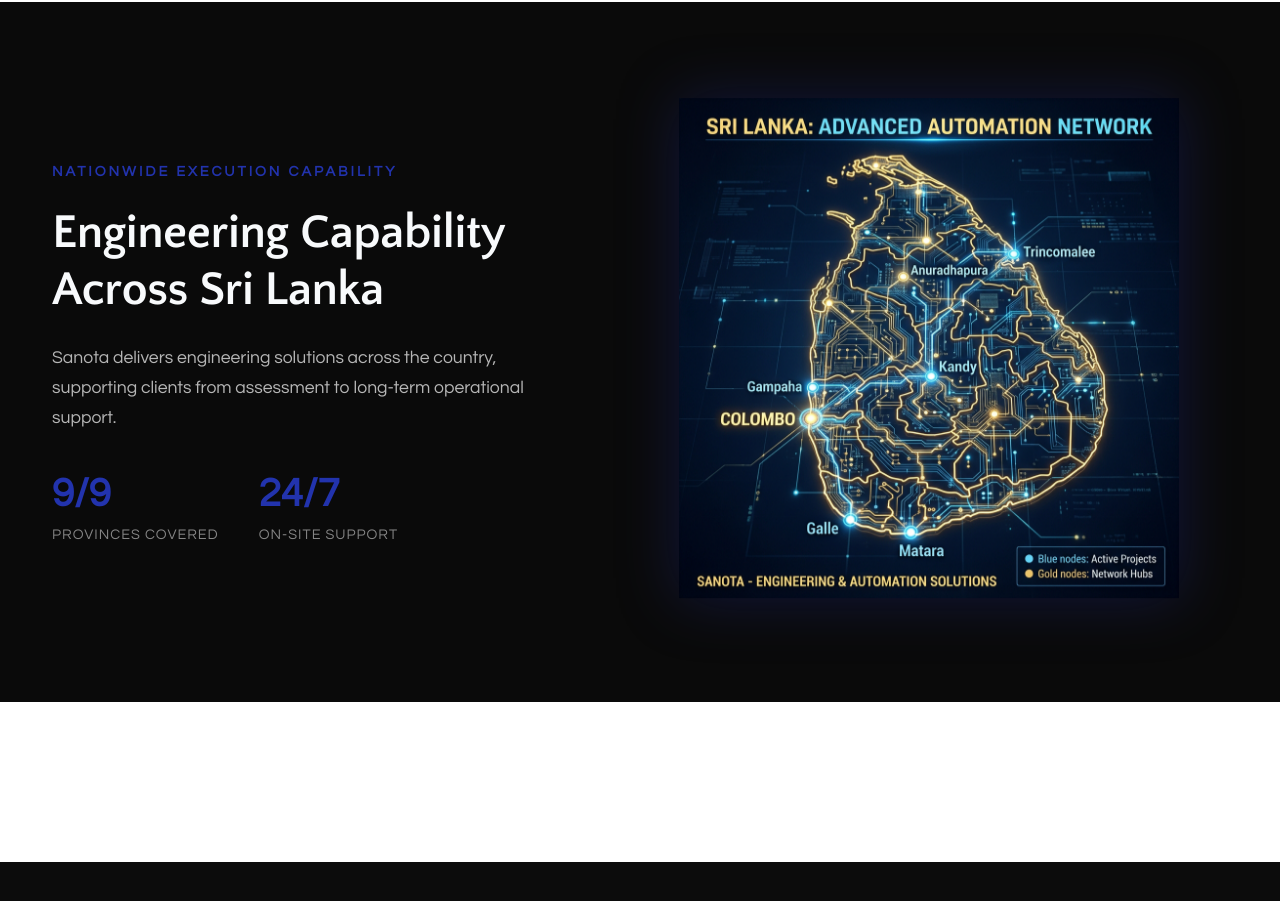
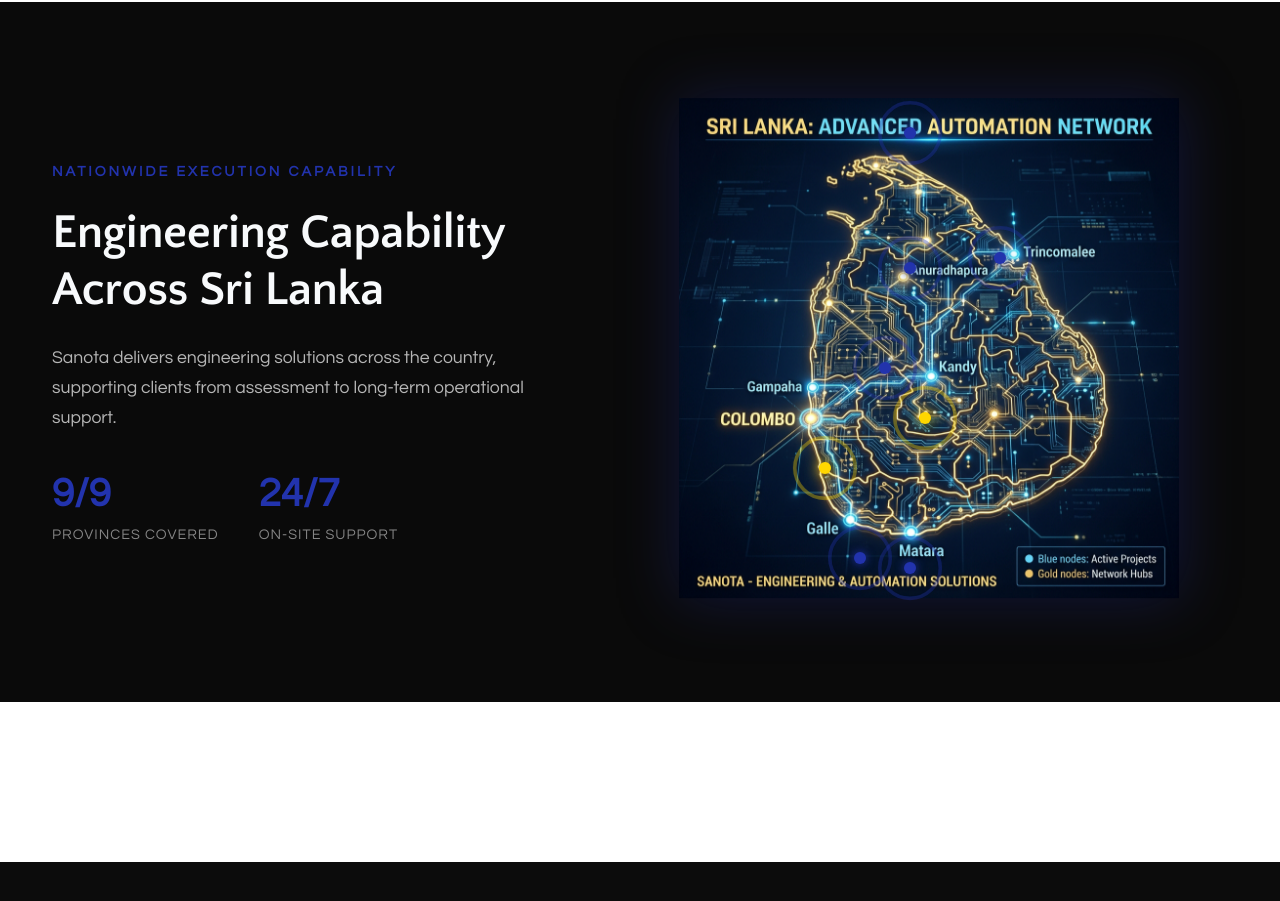
Before and after one commit to Knoweb/sanota-site, a React (Vite) app: page / in a window 1280 px wide. Shown: the part 8720-9621 px from the top of the page. Built offline with nearby package versions, Linux system fonts and the light colour scheme.

Commit message:
Animate Nationwide Coverage Map with pulsing city nodes

```diff
--- a/src/pages/Home/Home.css
+++ b/src/pages/Home/Home.css
@@ -2219,3 +2219,62 @@
         font-size: 2.5rem;
     }
 }
+
+/* Map Pulse Animations */
+.map-pulse {
+    position: absolute;
+    width: 12px;
+    height: 12px;
+    background-color: #2233AD;
+    border-radius: 50%;
+    z-index: 5;
+    box-shadow: 0 0 10px #2233AD;
+}
+
+.map-pulse::before {
+    content: '';
+    position: absolute;
+    top: -100%;
+    left: -100%;
+    right: -100%;
+    bottom: -100%;
+    border-radius: 50%;
+    border: 2px solid #2233AD;
+    animation: pulseNode 2s ease-out infinite;
+}
+
+.map-pulse::after {
+    content: attr(data-city);
+    position: absolute;
+    top: -20px;
+    left: 50%;
+    transform: translateX(-50%);
+    color: #ffffff;
+    font-size: 0.6rem;
+    font-weight: 700;
+    white-space: nowrap;
+    opacity: 0;
+    transition: opacity 0.3s ease;
+}
+
+.map-pulse:hover::after {
+    opacity: 1;
+}
+
+@keyframes pulseNode {
+    0% { transform: scale(0.5); opacity: 1; }
+    100% { transform: scale(2.5); opacity: 0; }
+}
+
+/* Specific Positions */
+.p-jaffna { top: 5%; left: 45%; }
+.p-anuradhapura { top: 32%; left: 45%; }
+.p-trinco { top: 30%; left: 63%; }
+.p-kuranegala { top: 52%; left: 40%; }
+.p-kandy { top: 62%; left: 48%; }
+.p-colombo { top: 72%; left: 28%; }
+.p-galle { top: 90%; left: 35%; }
+.p-matara { top: 92%; left: 45%; }
+
+.p-colombo, .p-kandy { background-color: #ffd700; box-shadow: 0 0 15px #ffd700; }
+.p-colombo::before, .p-kandy::before { border-color: #ffd700; }
--- a/src/pages/Home/Home.jsx
+++ b/src/pages/Home/Home.jsx
@@ -702,6 +702,15 @@
                         <div className="nationwide-visual">
                             <div className="map-glow-container">
                                 <img src={slMap} alt="Sri Lanka Coverage Map" className="sl-map-creative" />
+                                {/* Animated Pulse Nodes */}
+                                <div className="map-pulse p-colombo" data-city="Colombo"></div>
+                                <div className="map-pulse p-kandy" data-city="Kandy"></div>
+                                <div className="map-pulse p-galle" data-city="Galle"></div>
+                                <div className="map-pulse p-trinco" data-city="Trincomalee"></div>
+                                <div className="map-pulse p-jaffna" data-city="Jaffna"></div>
+                                <div className="map-pulse p-anuradhapura" data-city="Anuradhapura"></div>
+                                <div className="map-pulse p-matara" data-city="Matara"></div>
+                                <div className="map-pulse p-kuranegala" data-city="Kurunegala"></div>
                             </div>
                         </div>
                     </div>
```
